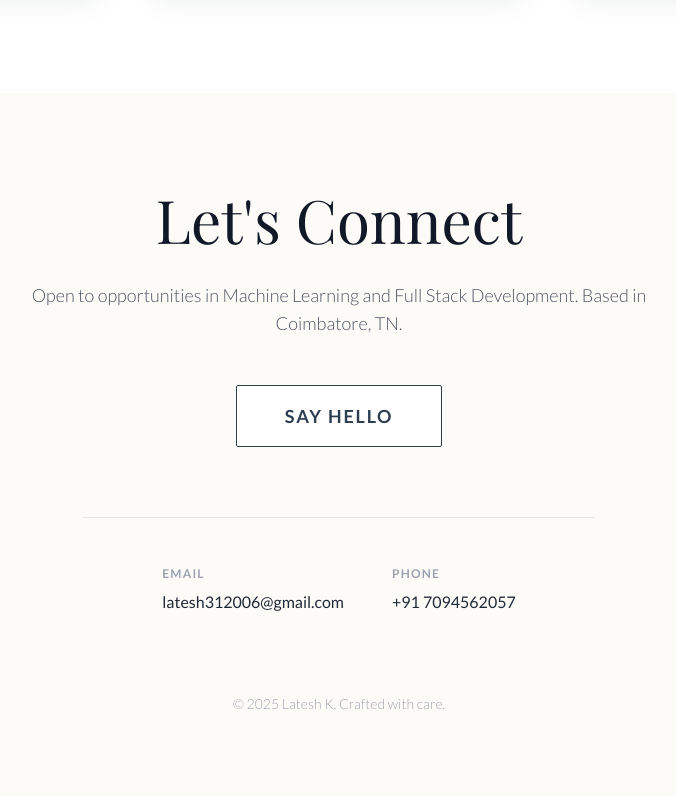
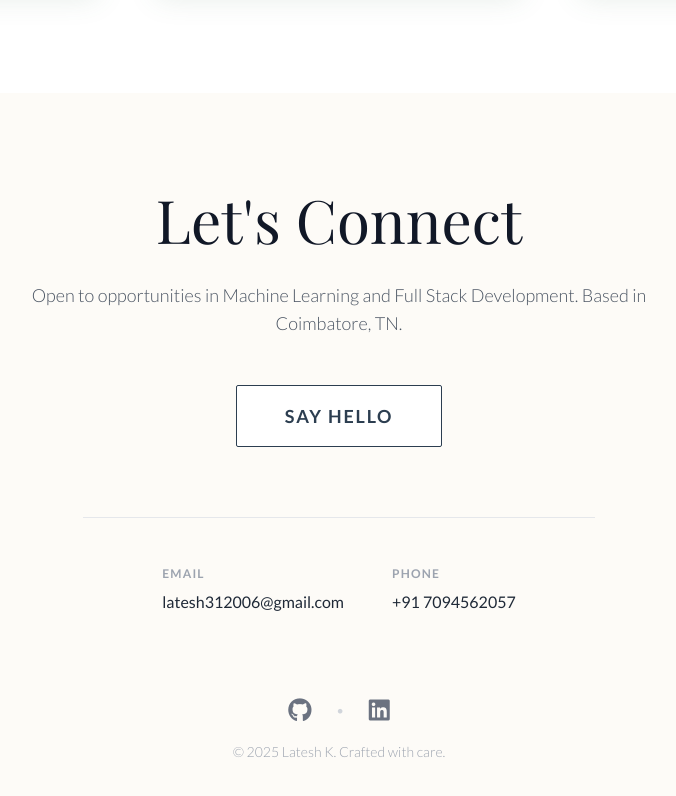
Before and after one commit to Latesh-31/portfolio, a plain HTML site: page index.html in a window 1280 px wide. Shown: the part 3413-4209 px from the top of the page, without its empty margins (301-977 px from the left). Drawn offline with nearby package versions, Linux system fonts and the light colour scheme; a web font is replaced by a local one.

Commit message:
AI-generated changes via DevStudio

```diff
--- a/index.html
+++ b/index.html
@@ -314,6 +314,15 @@
                 </div>
 
                 <footer class="mt-20 text-sm text-gray-400 font-light">
+                    <div class="flex justify-center items-center gap-6 mb-4 text-2xl">
+                        <a href="https://github.com/username" target="_blank" rel="noopener noreferrer" class="text-gray-500 hover:text-emerald-700 hover:-translate-y-1 transition-all duration-300">
+                            <i class="fab fa-github"></i>
+                        </a>
+                        <span class="text-gray-300 text-base">&bull;</span>
+                        <a href="https://linkedin.com/in/username" target="_blank" rel="noopener noreferrer" class="text-gray-500 hover:text-emerald-700 hover:-translate-y-1 transition-all duration-300">
+                            <i class="fab fa-linkedin"></i>
+                        </a>
+                    </div>
                     <p>&copy; 2025 Latesh K. Crafted with care.</p>
                 </footer>
             </div>
```
